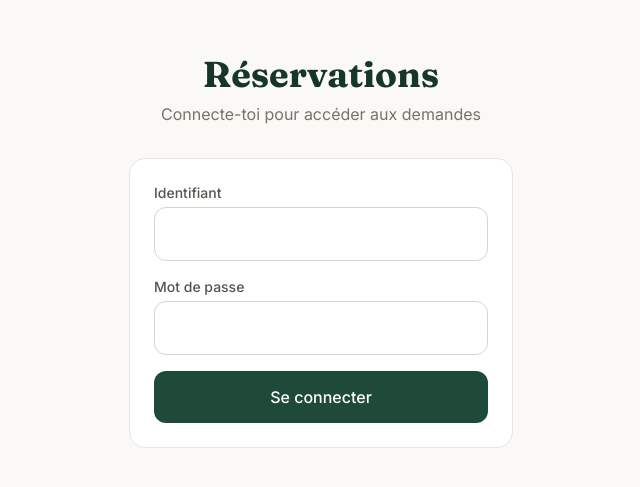
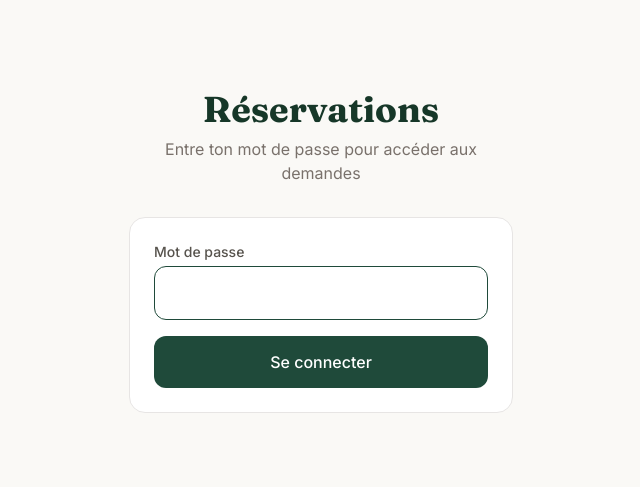
Before and after one commit to batoutlbn/repondeur-ia, a Next.js app: page /connexion in a window 1280 px wide. Shown: the part 149-636 px from the top of the page, without its empty margins (319-959 px from the left). Built offline with nearby package versions, Linux system fonts and the light colour scheme.

Commit message:
connexion par mot de passe

```diff
--- a/app/connexion/page.js
+++ b/app/connexion/page.js
@@ -6,22 +6,11 @@ import { COOKIE_SESSION, OPTIONS_COOKIE, creerJeton } from "../lib/session";
 async function connecter(formData) {
   "use server";
 
-    const identifiant = String(formData.get("identifiant") ?? "").trim().toLowerCase();
   const motdepasse = String(formData.get("motdepasse") ?? "");
   let suite = String(formData.get("suite") ?? "/");
   if (!suite.startsWith("/") || suite.startsWith("//")) suite = "/";
 
-    const userAttendu = String(process.env.APP_USER ?? "").trim().toLowerCase();
-      console.log("DEBUG connexion :", {
-    idTape: identifiant.length,
-    idAttendu: userAttendu.length,
-    idOk: identifiant === userAttendu,
-    mdpTape: motdepasse.length,
-    mdpAttendu: (process.env.APP_PASSWORD ?? "").length,
-    mdpOk: motdepasse === process.env.APP_PASSWORD,
-    secretPresent: !!process.env.SESSION_SECRET,
-  });
-  if (identifiant !== userAttendu || motdepasse !== process.env.APP_PASSWORD) {
+  if (motdepasse !== process.env.APP_PASSWORD) {
     await new Promise((r) => setTimeout(r, 1000)); // ralentit les essais au hasard
     redirect(`/connexion?erreur=1&suite=${encodeURIComponent(suite)}`);
   }
@@ -42,23 +31,10 @@ export default async function Connexion({ searchParams }) {
         <h1 className="font-[family-name:var(--font-titre)] text-4xl font-bold text-[#163728] text-center mb-2">
           Réservations
         </h1>
-        <p className="text-center text-stone-500 mb-8">Connecte-toi pour accéder aux demandes</p>
+        <p className="text-center text-stone-500 mb-8">Entre ton mot de passe pour accéder aux demandes</p>
 
         <form action={connecter} className="bg-white rounded-2xl border border-stone-200 p-6 space-y-4">
           <input type="hidden" name="suite" value={suite} />
-
-          <label className="block">
-            <span className="block text-sm font-medium text-stone-600 mb-1">Identifiant</span>
-                       <input
-              name="identifiant"
-              autoComplete="username"
-              autoCapitalize="none"
-              autoCorrect="off"
-              spellCheck={false}
-              required
-              className={input}
-            />
-          </label>
 
           <label className="block">
             <span className="block text-sm font-medium text-stone-600 mb-1">Mot de passe</span>
@@ -66,14 +42,13 @@ export default async function Connexion({ searchParams }) {
               type="password"
               name="motdepasse"
               autoComplete="current-password"
+              autoFocus
               required
               className={input}
             />
           </label>
 
-          {erreur && (
-            <p className="text-red-700 text-sm">Identifiant ou mot de passe incorrect.</p>
-          )}
+          {erreur && <p className="text-red-700 text-sm">Mot de passe incorrect.</p>}
 
           <BoutonEnvoi enCours="Connexion…">Se connecter</BoutonEnvoi>
         </form>
```
